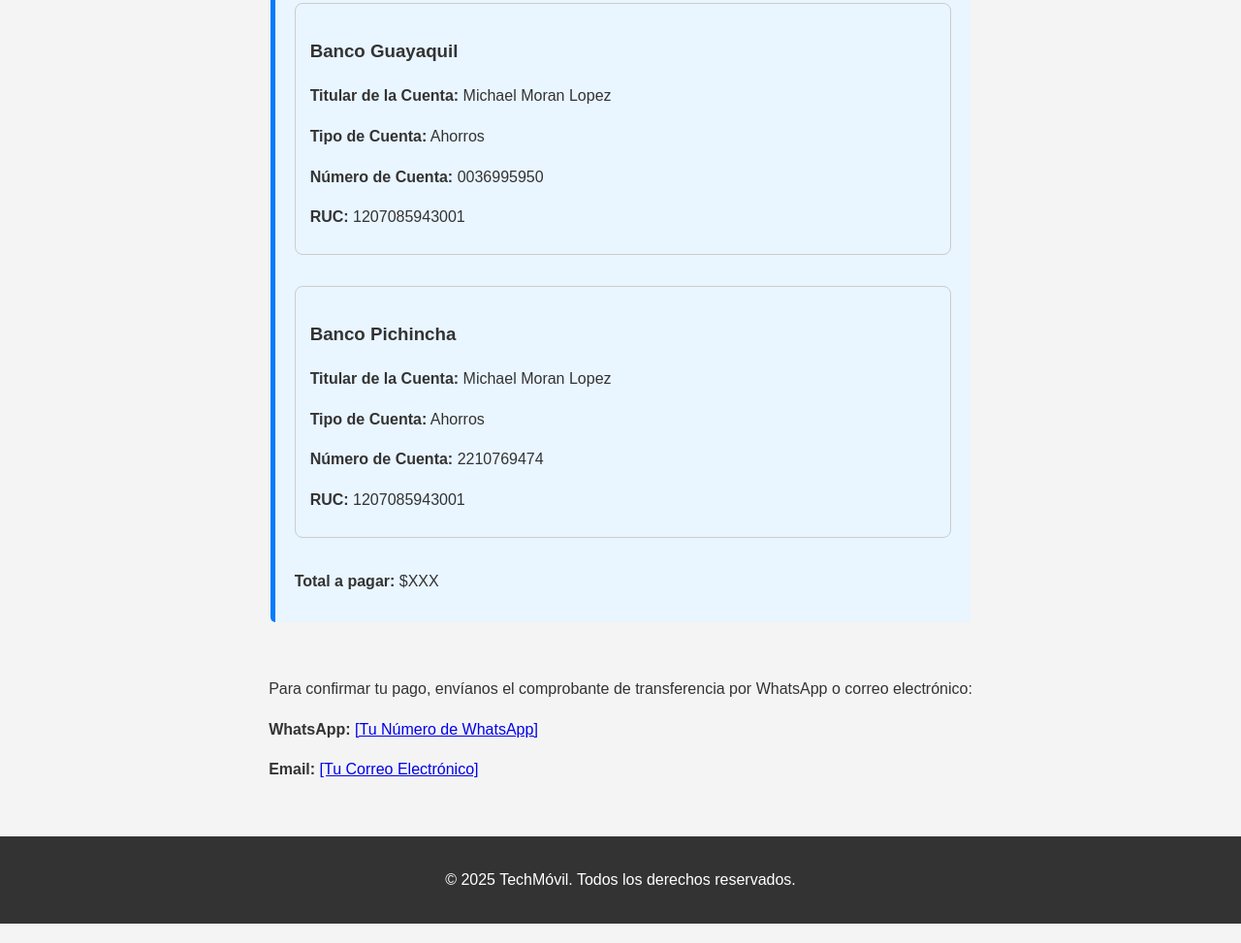
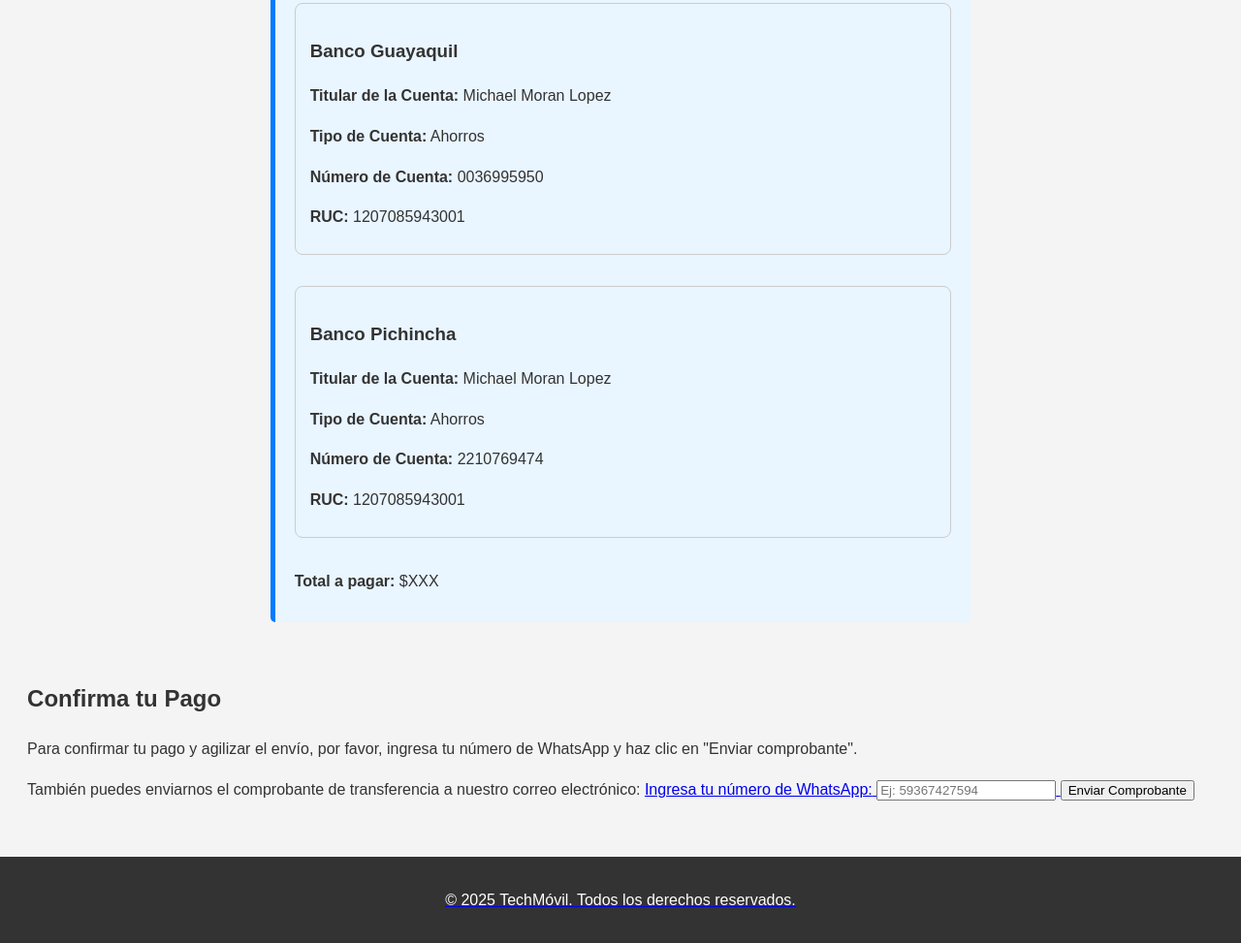
Before and after one commit to MOORMIX-DIGITAL/Moormix1, a plain HTML site: page pago-transferencia.html in a window 1280 px wide. Shown: the part 359-1332 px from the top of the page at 97% size. Drawn offline with Linux system fonts and the light colour scheme.

Commit message:
Update pago-transferencia.html
Correcion de bloque

```diff
--- a/pago-transferencia.html
+++ b/pago-transferencia.html
@@ -63,11 +63,17 @@
             <p><strong>Total a pagar:</strong> <span id="total-price">$XXX</span></p>
         </div>
 
-        <div class="contact-info" style="margin-top: 20px;">
-            <p>Para confirmar tu pago, envíanos el comprobante de transferencia por WhatsApp o correo electrónico:</p>
-            <p><strong>WhatsApp:</strong> <a href="https://wa.me/[TuNumeroDeWhatsApp]">[Tu Número de WhatsApp]</a></p>
-            <p><strong>Email:</strong> <a href="mailto:[TuCorreoElectronico]">[Tu Correo Electrónico]</a></p>
-        </div>
+       <div class="contact-info" style="margin-top: 20px;">
+    <h2>Confirma tu Pago</h2>
+    <p>Para confirmar tu pago y agilizar el envío, por favor, ingresa tu número de WhatsApp y haz clic en "Enviar comprobante".</p>
+    <p>También puedes enviarnos el comprobante de transferencia a nuestro correo electrónico: <a href="mailto:moormixdigital@outlook.com</a></p>
+    <br>
+
+    <label for="whatsapp-input">Ingresa tu número de WhatsApp:</label>
+    <input type="tel" id="whatsapp-input" placeholder="Ej: 59367427594" required>
+
+    <button id="send-whatsapp">Enviar Comprobante</button>
+</div>
     </main>
 
     <footer>
```
